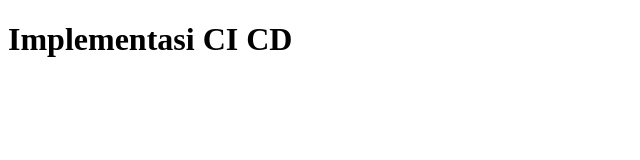
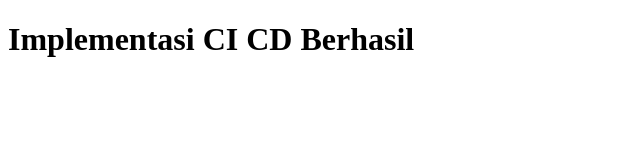
Before and after one commit to carsen09/komputasicicd, a plain HTML site: page index.html in a window 1280 px wide. Shown: the whole page, without its empty margins (0-640 px from the left). Drawn offline with Linux system fonts and the light colour scheme.

Commit message:
update
update index.html

```diff
--- a/index.html
+++ b/index.html
@@ -6,7 +6,7 @@
         <title>Praktek CI CD</title>
     </head>
     <body>
-        <h1>Implementasi CI CD</h1>
+        <h1>Implementasi CI CD Berhasil</h1>
     </body>
 
 </html>
```
